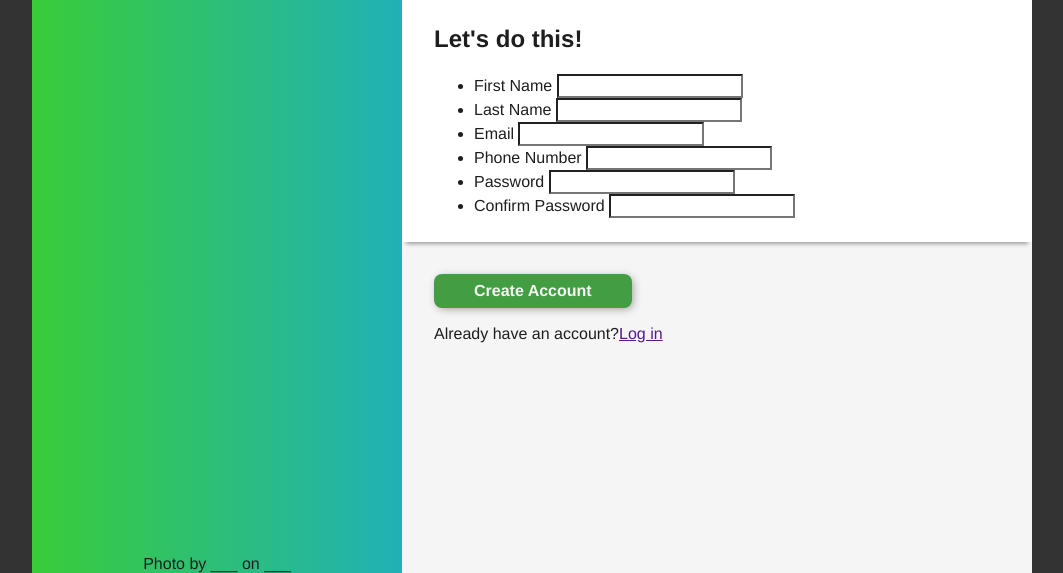
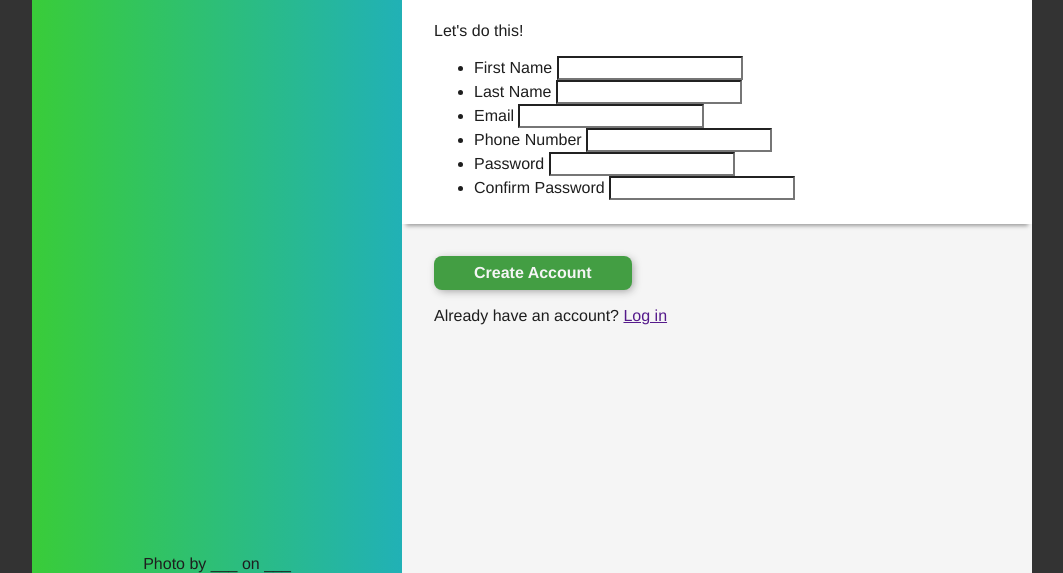
Before and after one commit to Christian-Tarello/sign-up-form, a plain HTML site: page index.html in a window 1280 px wide. Shown: the part 227-800 px from the top of the page, without its empty margins (108-1171 px from the left). Drawn offline with Linux system fonts and the light colour scheme.

Commit message:
Fix html typos

```diff
--- a/index.html
+++ b/index.html
@@ -24,7 +24,7 @@
             </div>
             <form action="" method="post" class="signUp">
                 <div>
-                    <h2>Let's do this!</h2>
+                    <p>Let's do this!</p>
                     <ul class="signUp-fieldsContainer">
                         <li class="signUp-field">
                             <label for="">First Name</label>
@@ -60,7 +60,7 @@
                 </div>
                 <button type="submit">Create Account</button>
             </form>
-            <p>Already have an account?<a href="">Log in</a></p>
+            <p>Already have an account? <a href="">Log in</a></p>
         </main>
     </div>
 </body>
```
